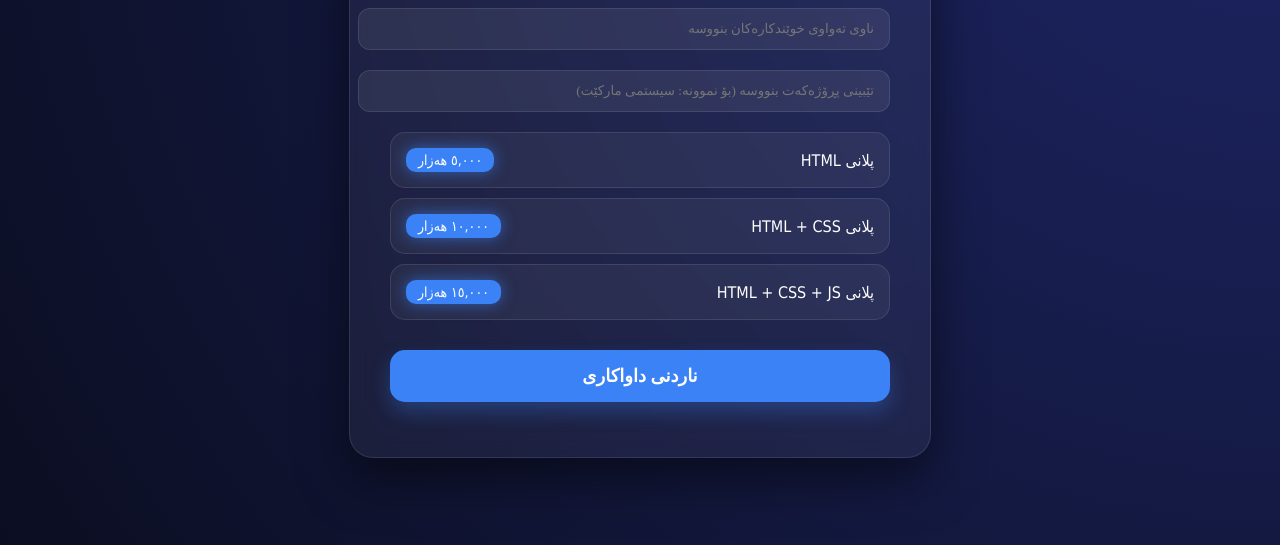
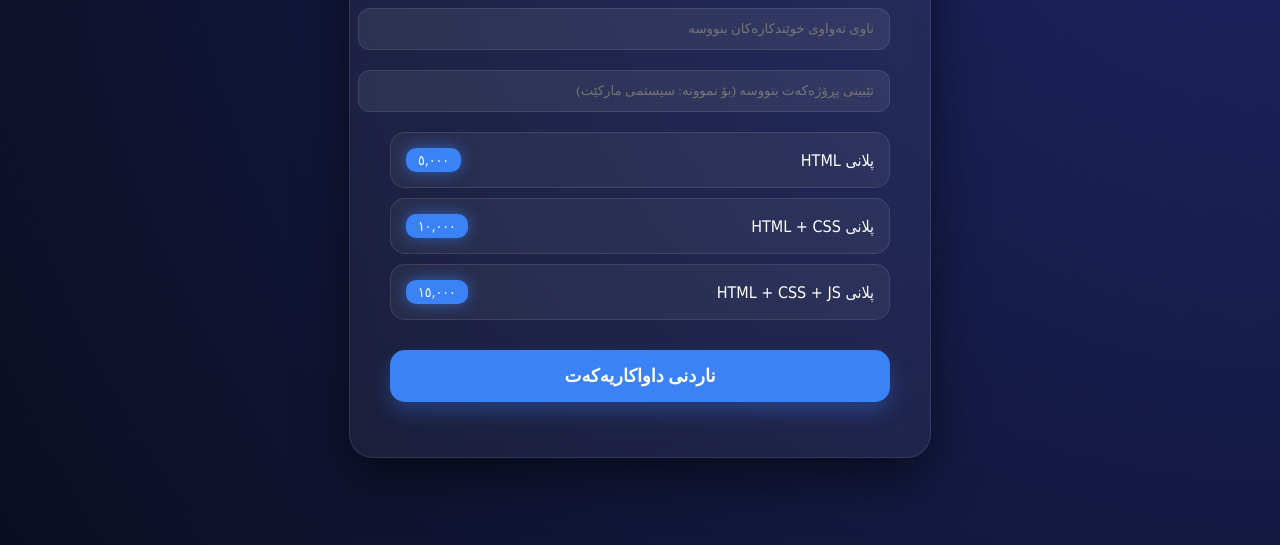
Before and after one commit to R4H4NDx/dawakry-prozha, a plain HTML site: page index.html in a window 1280 px wide. Shown: the part 255-800 px from the top of the page. Drawn offline with nearby package versions, Linux system fonts and the light colour scheme; a web font is replaced by a local one.

Commit message:
Update index.html

```diff
--- a/index.html
+++ b/index.html
@@ -175,23 +175,23 @@ body {
             <label class="plan-card" onclick="selectPlan(this)">
                 <input type="radio" name="plan" value="HTML" required>
                 <span>پلانی HTML</span>
-                <span class="price">٥,٠٠٠ هەزار</span>
+                <span class="price">٥,٠٠٠</span>
             </label>
 
             <label class="plan-card" onclick="selectPlan(this)">
                 <input type="radio" name="plan" value="HTML CSS">
                 <span>پلانی HTML + CSS</span>
-                <span class="price">١٠,٠٠٠ هەزار</span>
+                <span class="price">١٠,٠٠٠</span>
             </label>
 
             <label class="plan-card" onclick="selectPlan(this)">
                 <input type="radio" name="plan" value="HTML CSS JS">
                 <span>پلانی HTML + CSS + JS</span>
-                <span class="price">١٥,٠٠٠ هەزار</span>
+                <span class="price">١٥,٠٠٠</span>
             </label>
         </div>
 
-        <button type="submit" id="submitBtn">ناردنی داواکاری</button>
+        <button type="submit" id="submitBtn">ناردنی داواکاریەکەت</button>
     </form>
     <div id="status-msg"></div>
 </div>
```
